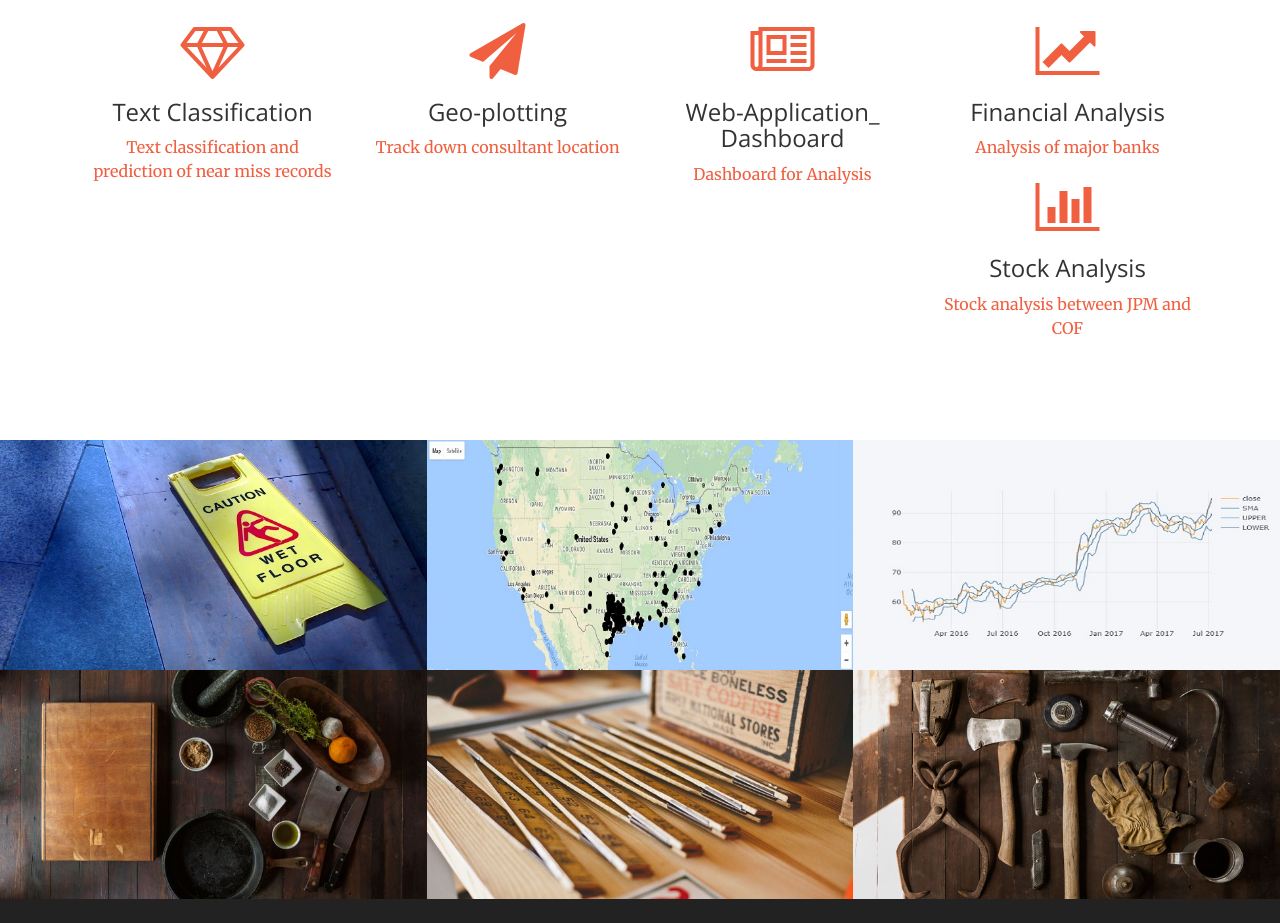
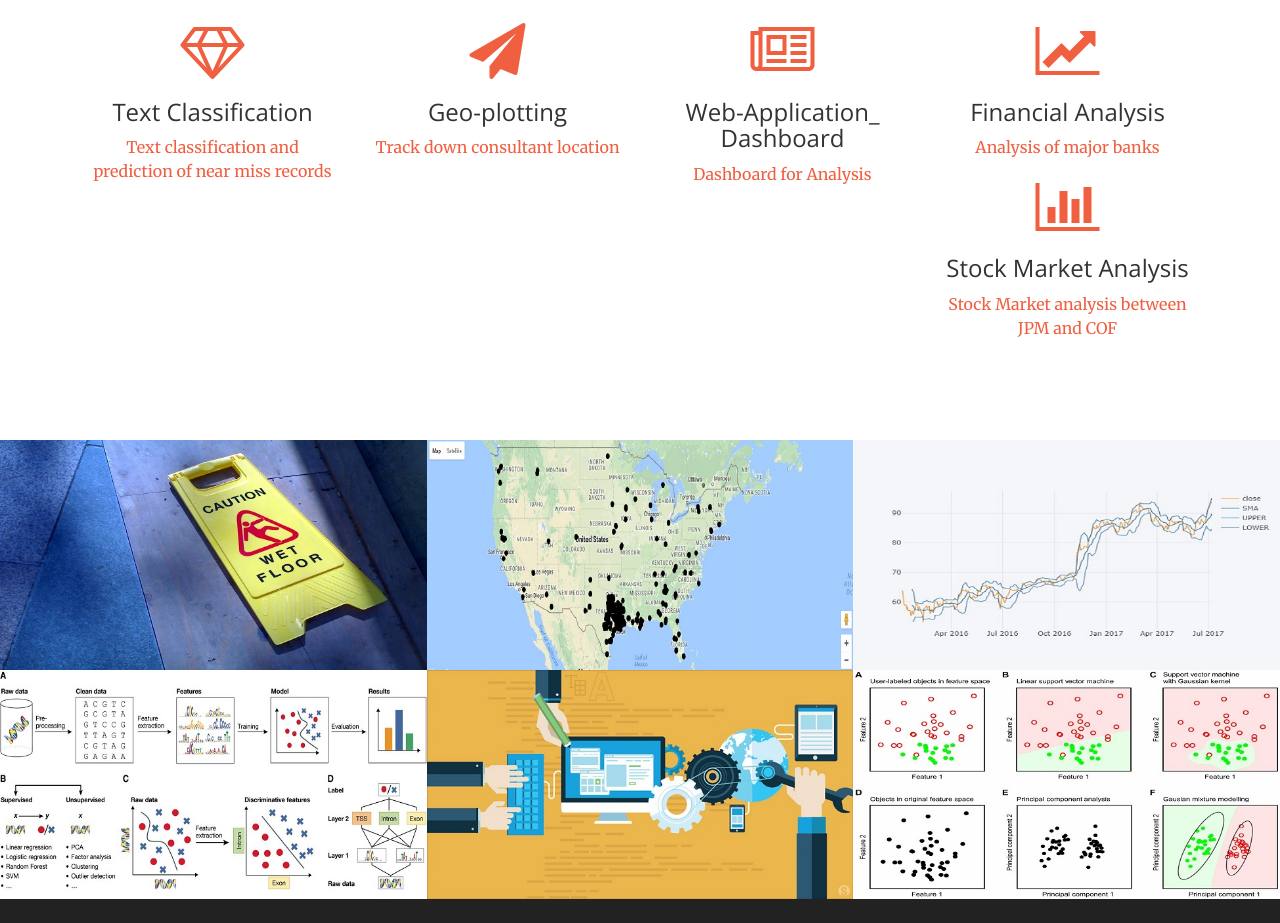
Before and after one commit to dattatele/dattatele.github.io, a website: page index.html in a window 1280 px wide. Shown: the part 1577-2500 px from the top of the page. Drawn offline with nearby package versions, Linux system fonts and the light colour scheme.

Commit message:
update_img_text

```diff
--- a/index.html
+++ b/index.html
@@ -139,8 +139,8 @@
                 <div class="col-lg-3 col-md-6 text-center">
                     <div class="service-box">
                         <i class="fa fa-4x fa-bar-chart text-primary sr-icons"></i>
-                        <h3>Stock Analysis</h3>
-                        <p class="text-muted"><a href="url_data/jpm_analysis.html">Stock analysis between JPM and COF</a></p>
+                        <h3>Stock Market Analysis</h3>
+                        <p class="text-muted"><a href="url_data/jpm_analysis.html">Stock Market analysis between JPM and COF</a></p>
                     </div>
                 </div>
             </div>
@@ -196,45 +196,45 @@
                     </a>
                 </div>
                 <div class="col-lg-4 col-sm-6">
-                    <a href="img/portfolio/fullsize/4.jpg" class="portfolio-box">
-                        <img src="img/portfolio/thumbnails/4.jpg" class="img-responsive" alt="">
+                    <a href="img/portfolio/thumbnails/F1.large.jpg" class="portfolio-box">
+                        <img src="img/portfolio/thumbnails/F1.large.jpg" class="img-responsive" alt="">
                         <div class="portfolio-box-caption">
                             <div class="portfolio-box-caption-content">
                                 <div class="project-category text-faded">
-                                    Project
+                                    Data Science
                                 </div>
                                 <div class="project-name">
-                                    (coming soon)
+
                                 </div>
                             </div>
                         </div>
                     </a>
                 </div>
                 <div class="col-lg-4 col-sm-6">
-                    <a href="img/portfolio/fullsize/5.jpg" class="portfolio-box">
-                        <img src="img/portfolio/thumbnails/5.jpg" class="img-responsive" alt="">
+                    <a href="img/portfolio/thumbnails/full-stack-developer.jpg" class="portfolio-box">
+                        <img src="img/portfolio/thumbnails/full-stack-developer.jpg" class="img-responsive" alt="">
                         <div class="portfolio-box-caption">
                             <div class="portfolio-box-caption-content">
                                 <div class="project-category text-faded">
-                                    Project
+                                    Full Stack Developer
                                 </div>
                                 <div class="project-name">
-                                    (coming soon)
+
                                 </div>
                             </div>
                         </div>
                     </a>
                 </div>
                 <div class="col-lg-4 col-sm-6">
-                    <a href="img/portfolio/fullsize/6.jpg" class="portfolio-box">
-                        <img src="img/portfolio/thumbnails/6.jpg" class="img-responsive" alt="">
+                    <a href="img/portfolio/thumbnails/F3.large.jpg" class="portfolio-box">
+                        <img src="img/portfolio/thumbnails/F3.large.jpg" class="img-responsive" alt="">
                         <div class="portfolio-box-caption">
                             <div class="portfolio-box-caption-content">
                                 <div class="project-category text-faded">
-                                    Project
+                                    Modeling
                                 </div>
                                 <div class="project-name">
-                                    (coming soon)
+
                                 </div>
                             </div>
                         </div>
```
Also changed, not shown: img/portfolio/thumbnails/F1.large.jpg (added), img/portfolio/thumbnails/F3.large.jpg (added), img/portfolio/thumbnails/full-stack-developer.jpg (added).
